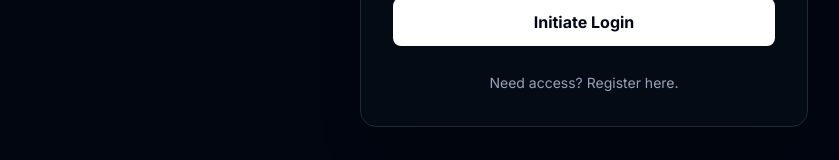
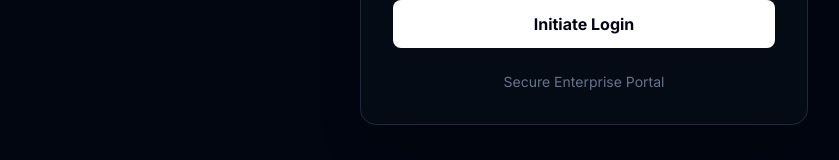
Before and after one commit to Arrow04/cyber_sentinel, a React (Vite) app in the folder cyber_sentinel_app/: page /login in a window 1280 px wide. Shown: the part 577-737 px from the top of the page, without its empty margins (56-895 px from the left). Built offline with nearby package versions, Linux system fonts and the light colour scheme; no server answers.

Commit message:
Lock down Command Center registration again

```diff
--- a/cyber_sentinel_app/src/Login.jsx
+++ b/cyber_sentinel_app/src/Login.jsx
@@ -123,14 +123,8 @@
             </button>
           </form>
 
-          <div className="mt-6 text-center">
-            <button
-              type="button"
-              onClick={() => {setIsLogin(!isLogin); setError('');}}
-              className="text-sm text-slate-400 hover:text-white transition-colors"
-            >
-              {isLogin ? "Need access? Register here." : "Already an operator? Login here."}
-            </button>
+          <div className="mt-6 text-center text-sm text-slate-500">
+            Secure Enterprise Portal
           </div>
         </div>
       </main>
```
Also changed, not shown: 1 other file (tests, documents, lock files or other folders).
